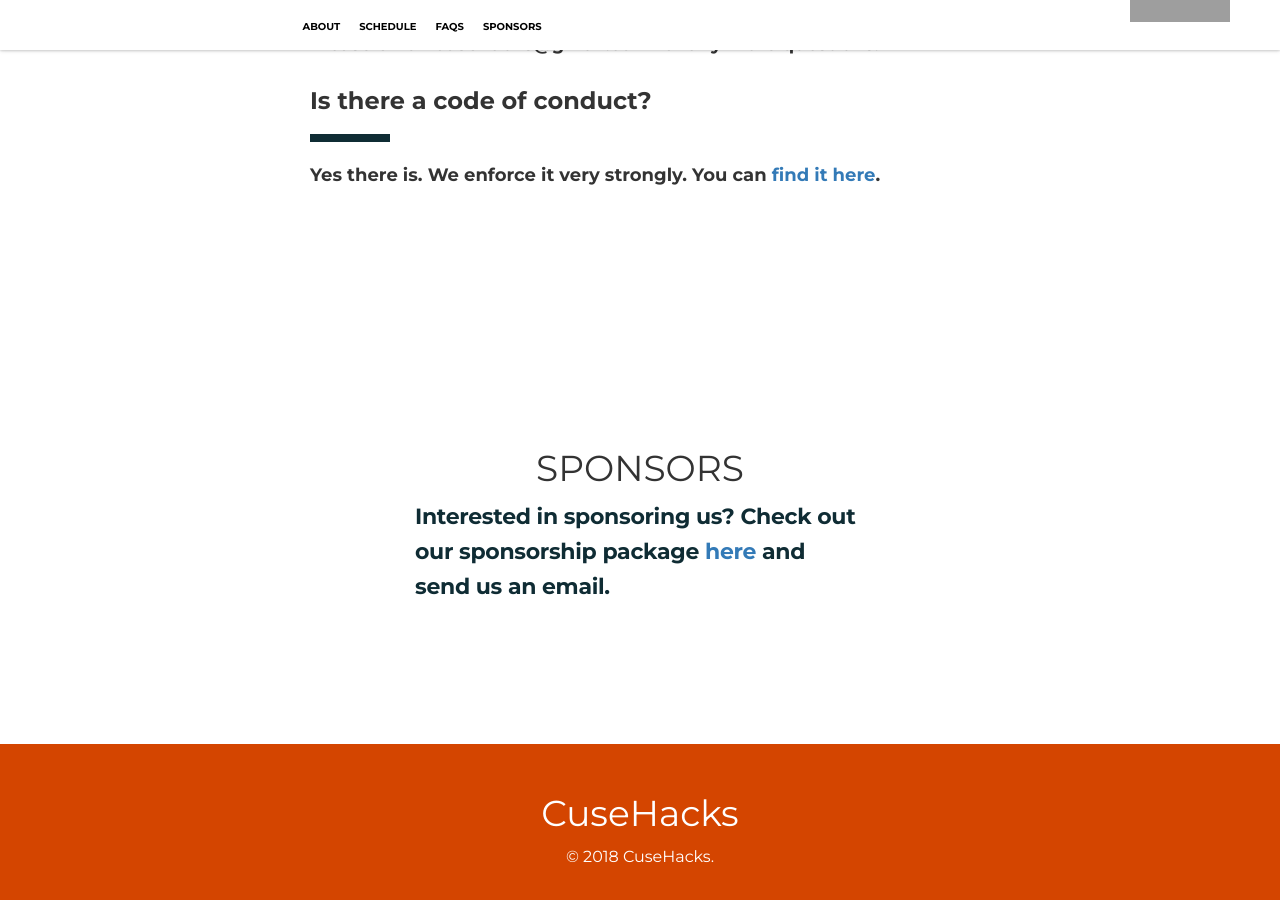
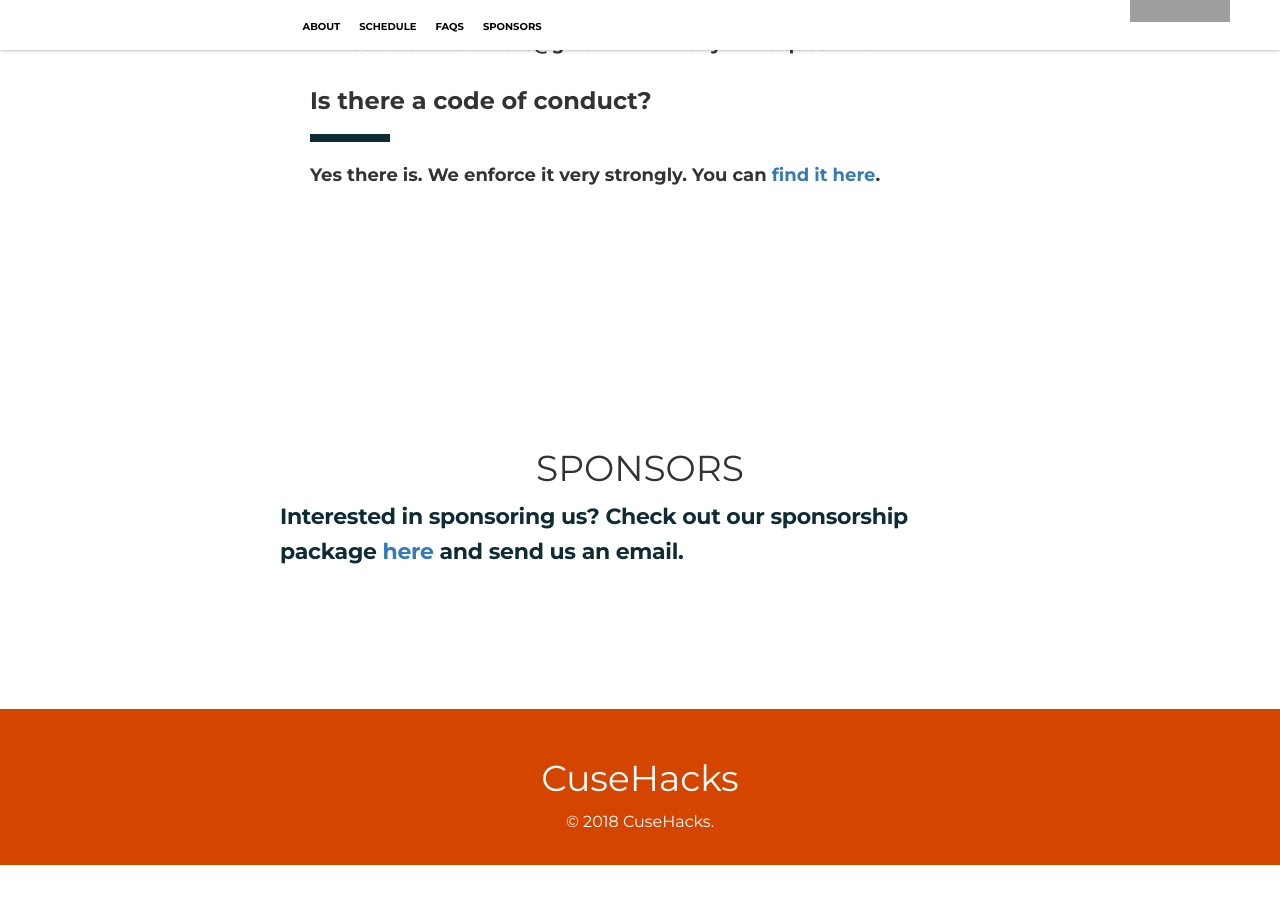
Before and after one commit to innovateorange/cusehacks, a Jekyll site: the page built from index.html, in a window 1280 px wide and 900 px high, scrolled down 3208 px. Built offline with Jekyll 4.4.1, drawn with Linux system fonts in a browser that asks for light colours; nearby versions of some CDN libraries; after the commit the page ends 4073 px from its top, so only the background shows below that; grey boxes are pictures that could not be loaded.

Commit message:
sponsor size change and hero child container

```diff
--- a/css/original.css
+++ b/css/original.css
@@ -114,6 +114,10 @@
   padding-left: 15px;
 }
 
+.hero .hero-child{
+  padding-left: 15px;
+}
+
 .hero .wrapper h1 {
   /*background: #fff;
   background: rgba(255, 255, 255, .3);*/
@@ -137,6 +141,7 @@
   font-weight: 200;
   padding-bottom: 35px;
 }
+
 
 .hero .buttons {
   margin: 40px 0;
--- a/index.html
+++ b/index.html
@@ -74,7 +74,7 @@
   <div class="container">
     <h1 class="text-center">SPONSORS</h1>
     <div class="row">
-      <div class="col-xs-12 col-sm-8 col-sm-offset-2">
+      <div class="col md-12">
         <p>Interested in sponsoring us? Check out our sponsorship package <a href="/assets/test_sponsor_package.pdf">here</a> and send us an email.</p>
       </div>
     </div>
```
